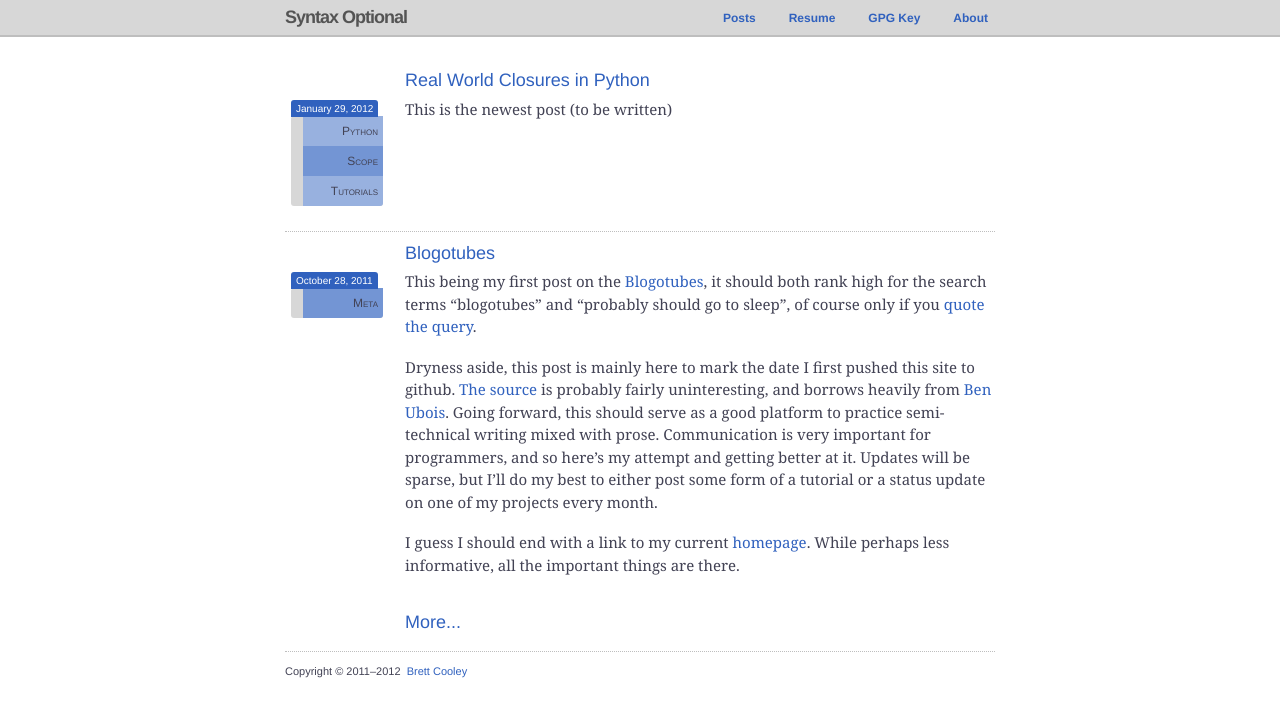
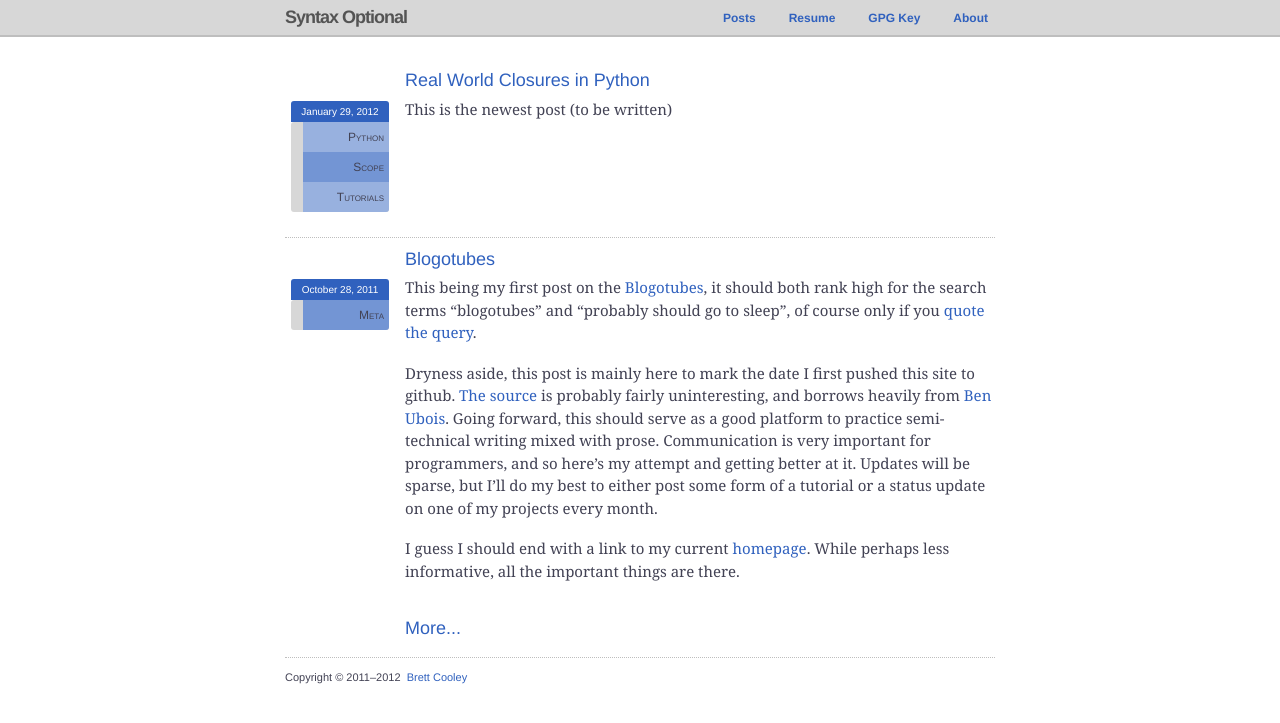
Before and after one commit to brcooley/brcooley.github.com, a Jekyll site: the page built from index.html, in a window 1280 px wide. Shown: the top 723 px of the page. Built offline with Jekyll 4.4.1, drawn with Linux system fonts in a browser that asks for light colours; Markdown is read by kramdown in place of the engine named in the settings.

Commit message:
Final static tags

```diff
--- a/_layouts/post.html
+++ b/_layouts/post.html
@@ -5,7 +5,7 @@ layout: default
 <article class="post container">
 	<h2>{{ page.title }}</h2>
 	<div class="post-meta span-3">
-		<time class="pill" datetime="{{ page.date | date: '%Y-%m-%d' }}">{{ page.date | date: "%B %d, %Y" }}</time>
+		<time class="pill pill-tag" datetime="{{ page.date | date: '%Y-%m-%d' }}">{{ page.date | date: "%B %d, %Y" }}</time>
 		<div class="tag-cloud">
 			<ul>
 				{% for tag in page.tags %}
--- a/css/master.css
+++ b/css/master.css
@@ -208,8 +208,7 @@ nav li.selected a {
 	font-size: 120%;
 	font-variant: small-caps;
 	text-align: right;
-	margin-right: 12px;
-	margin-left: 6px;
+	margin: 0px 6px;
 	line-height: 200%;
 	-webkit-border-radius: 3px;
 	   -moz-border-radius: 3px;
@@ -284,15 +283,22 @@ footer p {
 	font-family: Helvetica, Arial;
 }
 .pill {
-	margin-left: 6px;
+	display: block;
+	text-align: center;
+	margin: 0px 6px;
 	padding: 3px 5px;
-	-webkit-border-top-right-radius: 3px;
-	   -moz-border-top-right-radius: 3px;
-			border-top-right-radius: 3px;
-	-webkit-border-top-left-radius: 3px;
-	   -moz-border-top-left-radius: 3px;
-			border-top-left-radius: 3px;
+	-webkit-border-radius: 3px;
+	   -moz-border-radius: 3px;
+			border-radius: 3px;
 	color: #FFF;
+}
+.pill-tag {
+	-webkit-border-bottom-right-radius: 0px;
+	   -moz-border-bottom-right-radius: 0px;
+			border-bottom-right-radius: 0px;
+	-webkit-border-bottom-left-radius: 0px;
+	   -moz-border-bottom-left-radius: 0px;
+			border-bottom-left-radius: 0px;
 }
 a.pill {
 	background: #3061BE;
--- a/index.html
+++ b/index.html
@@ -15,7 +15,7 @@ title: Syntax Optional
 
 		<h2><a href="{{ post.url }}">{{ post.title }}</a></h2>
 		<div class="post-meta span-3">
-			<a href="{{ post.url }}" class="pill"><time datetime="{{ post.date | date: '%Y-%m-%d' }}">{{ post.date | date: "%B %d, %Y" }}</time></a>
+			<a href="{{ post.url }}" class="pill pill-tag"><time datetime="{{ post.date | date: '%Y-%m-%d' }}">{{ post.date | date: "%B %d, %Y" }}</time></a>
 			<div class="tag-cloud">
 				<ul>
 					{% for tag in post.tags %}
```
